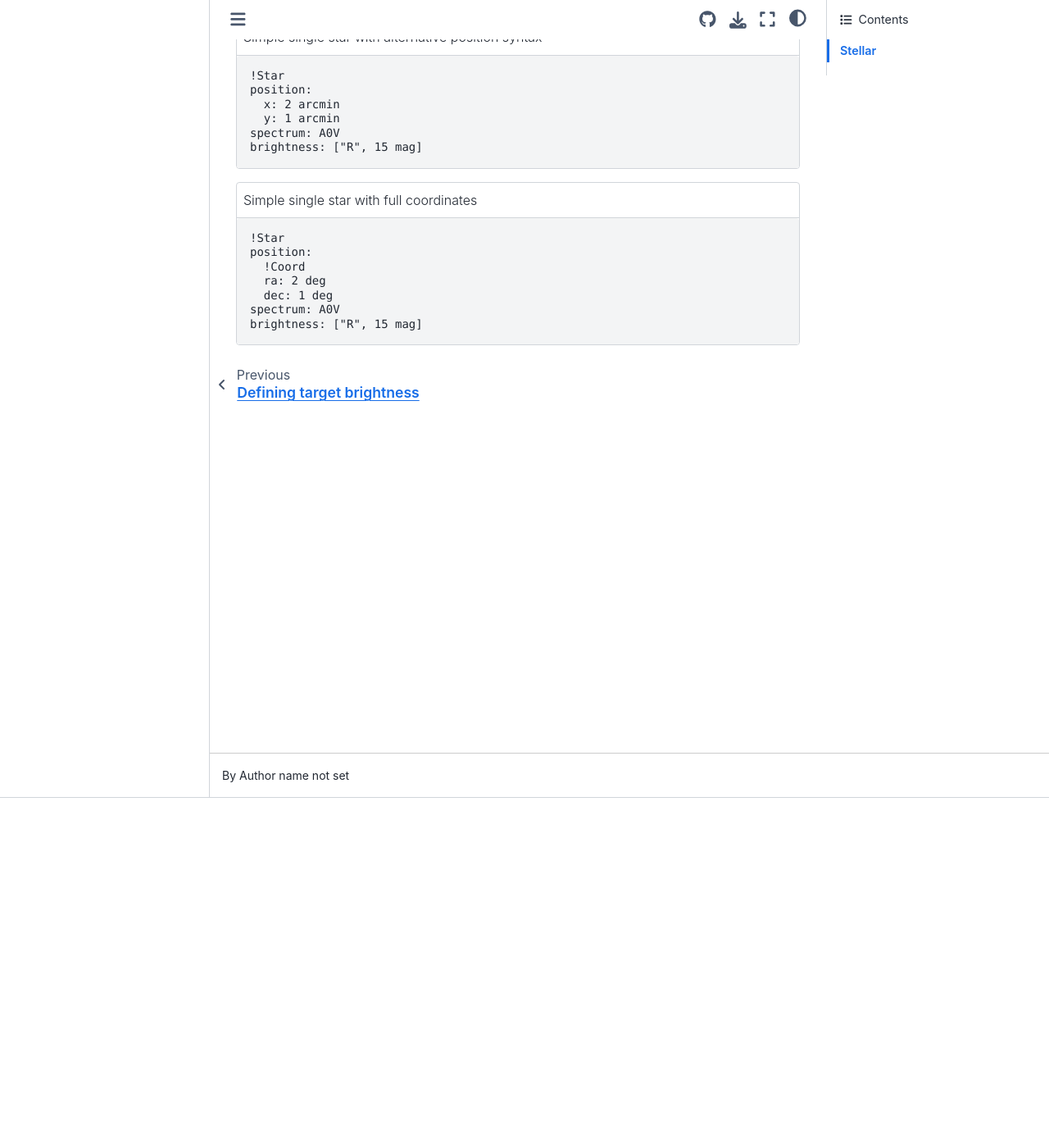
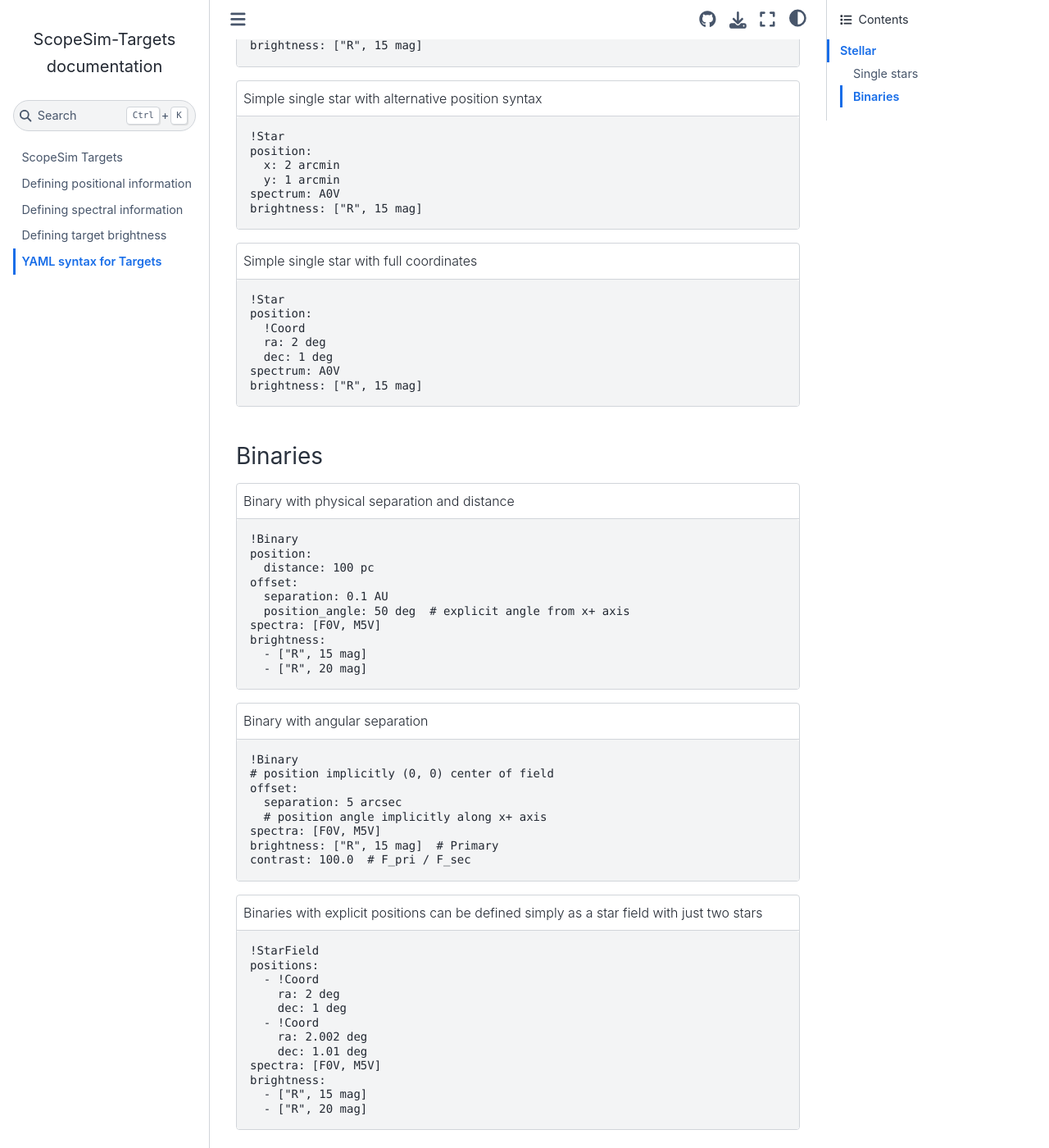
Before and after one commit to AstarVienna/scopesim-targets, a Sphinx documentation site: the page built from docs/yaml_syntax.md, in a window 1280 px wide and 1400 px high, scrolled down 427 px. Shown: the whole window at 82% size. Built offline with Sphinx 7.4.7 and the Sphinx Book theme 1.1.4, drawn with Linux system fonts in a browser that asks for light colours.

Commit message:
Add binary example yamls

````diff
--- /dev/null
+++ b/docs/example_yamls/stellar/binary0.yaml
@@ -0,0 +1,10 @@
+!Binary
+position:
+  distance: 100 pc
+offset:
+  separation: 0.1 AU
+  position_angle: 50 deg  # explicit angle from x+ axis
+spectra: [F0V, M5V]
+brightness:
+  - ["R", 15 mag]
+  - ["R", 20 mag]
--- /dev/null
+++ b/docs/example_yamls/stellar/binary1.yaml
@@ -0,0 +1,8 @@
+!Binary
+# position implicitly (0, 0) center of field
+offset:
+  separation: 5 arcsec
+  # position angle implicitly along x+ axis
+spectra: [F0V, M5V]
+brightness: ["R", 15 mag]  # Primary
+contrast: 100.0  # F_pri / F_sec
--- /dev/null
+++ b/docs/example_yamls/stellar/binary2.yaml
@@ -0,0 +1,12 @@
+!StarField
+positions:
+  - !Coord
+    ra: 2 deg
+    dec: 1 deg
+  - !Coord
+    ra: 2.002 deg
+    dec: 1.01 deg
+spectra: [F0V, M5V]
+brightness:
+  - ["R", 15 mag]
+  - ["R", 20 mag]
--- a/docs/yaml_syntax.md
+++ b/docs/yaml_syntax.md
@@ -2,8 +2,10 @@
 
 ## Stellar
 Some examples for stellar objects or groups of such.
-For detailed explanations of the parameters, see [defining positions](defining_positions.md),  [defining spectra](defining_spectra.md) and  [defining brightness](defining_brightness.md) respectively.
+For detailed explanations of the parameters, see [defining positions](defining_positions.md),
+[defining spectra](defining_spectra.md) and  [defining brightness](defining_brightness.md) respectively.
 
+### Single stars
 ```{literalinclude} example_yamls/stellar/star0.yaml
 :name: yaml_stellar_star0
 :caption: Simple single star offset from field center
@@ -16,3 +18,17 @@
 :name: yaml_stellar_star2
 :caption: Simple single star with full coordinates
 ```
+
+### Binaries
+```{literalinclude} example_yamls/stellar/binary0.yaml
+:name: yaml_stellar_binary0
+:caption: Binary with physical separation and distance
+```
+```{literalinclude} example_yamls/stellar/binary1.yaml
+:name: yaml_stellar_binary1
+:caption: Binary with angular separation
+```
+```{literalinclude} example_yamls/stellar/binary2.yaml
+:name: yaml_stellar_binary2
+:caption: Binaries with explicit positions can be defined simply as a star field with just two stars
+```
````
Also changed, not shown: docs/defining_positions.md (+6 -0 lines).
